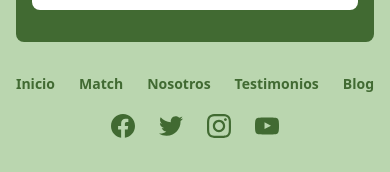
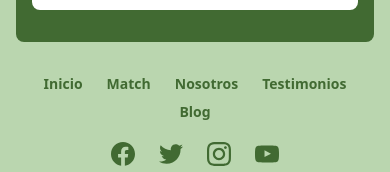
Before and after one commit to No-Country-simulation/c19-24-m-node-react, a React (Create React App) app in the folder front/petmatch/: page / in a window 390 px wide. Shown: the part 3001-3173 px from the top of the page. Built offline with nearby package versions, Linux system fonts and the light colour scheme.

Commit message:
fixing issue with the desing on mobile

```diff
--- a/front/petmatch/src/Components/Footer/Footer.jsx
+++ b/front/petmatch/src/Components/Footer/Footer.jsx
@@ -40,7 +40,7 @@ function Footer() {
                 </form>
                 <section className='w-full flex justify-center items-center pb-7 pt-8 px-3'>
                     <nav className='w-full flex justify-between items-center md:flex-nowrap flex-wrap'>
-                        <ul className='md:w-1/2 w-full flex md:justify-start justify-center lg:gap-x-12 gap-x-6 items-center'>
+                        <ul className='md:w-1/2 w-full flex md:justify-start justify-center lg:gap-x-12 gap-x-6 items-center md:flex-nowrap flex-wrap gap-y-2'>
                             <li
                                 className='font-bold lg:text-base text-sm cursor-pointer'
                                 style={{ color: "var(--main-color)" }}>
```
